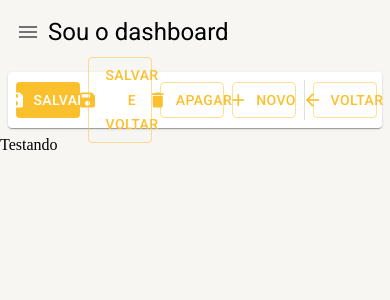
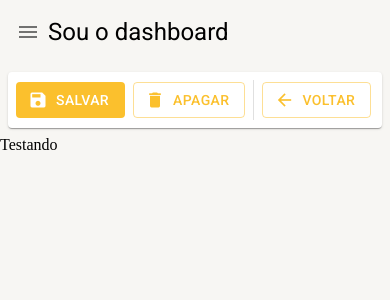
Before and after one commit to limaalan/projeto_react, a React (Create React App) app: page /pagina-inicial in a window 390 px wide. Shown: the top 300 px of the page. Built offline with nearby package versions, Linux system fonts and the light colour scheme.

Commit message:
feat: adicionar responsividade para barra de ferramentas

```diff
--- a/src/pages/dashboard/Dashboard.tsx
+++ b/src/pages/dashboard/Dashboard.tsx
@@ -7,6 +7,7 @@
       barraDeFerramentas={
         <FerramentasDeDetalhe
         mostrarBotaoSalvarEFechar
+        //mostrarBotaoSalvarEFecharCarregando
         />}
     >
       Testando
--- a/src/shared/components/ferramentas-da-listagem/FerramentasDaListagem.tsx
+++ b/src/shared/components/ferramentas-da-listagem/FerramentasDaListagem.tsx
@@ -18,7 +18,9 @@
   textoBotaoNovo = "Novo",
   mostrarBotaoNovo = "true",
 }) => {
+
   const theme = useTheme();
+
   return (
     <Box
       component={Paper}
--- a/src/shared/components/ferramentas-de-detalhe/FerramentasDeDetalhe.tsx
+++ b/src/shared/components/ferramentas-de-detalhe/FerramentasDeDetalhe.tsx
@@ -5,6 +5,8 @@
   Icon,
   Paper,
   Skeleton,
+  Typography,
+  useMediaQuery,
   useTheme,
 } from "@mui/material";
 
@@ -51,7 +53,11 @@
   aoClicarEmSalvarEFechar,
   aoClicarEmApagar,
 }) => {
+
   const theme = useTheme();
+  const smDown = useMediaQuery(theme.breakpoints.down('sm'));
+  const mdDown = useMediaQuery(theme.breakpoints.down('md'));
+
   return (
     <Box
       component={Paper}
@@ -71,11 +77,14 @@
           startIcon={<Icon>save</Icon>}
           onClick={aoClicarEmSalvar}
         >
+          <Typography variant = 'button' whiteSpace='nowrap' textOverflow='ellipsis' overflow='hidden'>
             Salvar
+          </Typography>
         </Button>
       )}
       {mostrarBotaoSalvarCarregando && <Skeleton width={110} height={60} />}
-      {mostrarBotaoSalvarEFechar && !mostrarBotaoSalvarEFecharCarregando && (
+
+      {mostrarBotaoSalvarEFechar && !mostrarBotaoSalvarEFecharCarregando && !smDown && !mdDown &&(
         <Button
           color="primary"
           disableElevation
@@ -83,12 +92,13 @@
           startIcon={<Icon>save</Icon>}
           onClick={aoClicarEmSalvarEFechar}
         >
+          <Typography variant = 'button' whiteSpace='nowrap' textOverflow='ellipsis' overflow='hidden'>
             Salvar e voltar
+          </Typography>
         </Button>
       )}
-      {mostrarBotaoSalvarEFecharCarregando && (
-        <Skeleton width={180} height={60} />
-      )}
+      {mostrarBotaoSalvarEFecharCarregando && !smDown && !mdDown && <Skeleton width={180} height={60} />}
+
       {mostrarBotaoApagar && !mostrarBotaoApagarCarregando && (
         <Button
           color="primary"
@@ -97,11 +107,14 @@
           startIcon={<Icon>delete</Icon>}
           onClick={aoClicarEmApagar}
         >
+          <Typography variant = 'button' whiteSpace='nowrap' textOverflow='ellipsis' overflow='hidden'>
             Apagar
+          </Typography>
         </Button>
       )}
       {mostrarBotaoApagarCarregando && <Skeleton width={110} height={60} />}
-      {mostrarBotaoNovo && !mostrarBotaoNovoCarregando && (
+
+      {mostrarBotaoNovo && !mostrarBotaoNovoCarregando && !smDown && (
         <Button
           color="primary"
           disableElevation
@@ -109,11 +122,19 @@
           startIcon={<Icon>add</Icon>}
           onClick={aoClicarEmNovo}
         >
+          <Typography variant = 'button' whiteSpace='nowrap' textOverflow='ellipsis' overflow='hidden'>
             Novo
+          </Typography>
+
         </Button>
       )}
-      {mostrarBotaoSalvarCarregando && <Skeleton width={110} height={60} />}
+      {mostrarBotaoSalvarCarregando && !smDown && <Skeleton width={110} height={60} />}
+
+      {mostrarBotaoVoltar&&(mostrarBotaoApagar||mostrarBotaoNovo||mostrarBotaoSalvar||mostrarBotaoSalvarEFechar)&&(
         <Divider variant="middle" orientation="vertical" />
+      )}
+
+
       {mostrarBotaoVoltar && !mostrarBotaoVoltarCarregando && (
         <Button
           color="primary"
@@ -122,10 +143,13 @@
           startIcon={<Icon>arrow_back</Icon>}
           onClick={aoClicarEmVoltar}
         >
+          <Typography variant = 'button' whiteSpace='nowrap' textOverflow='ellipsis' overflow='hidden'>
             Voltar
+          </Typography>
+
         </Button>
       )}
-      {mostrarBotaoVoltarCarregando && <Skeleton width={110} height={60} />}{" "}
+      {mostrarBotaoVoltarCarregando && <Skeleton width={110} height={60} />}
     </Box>
   );
 };
```
Lines whose indentation alone changed are shown as unchanged.
